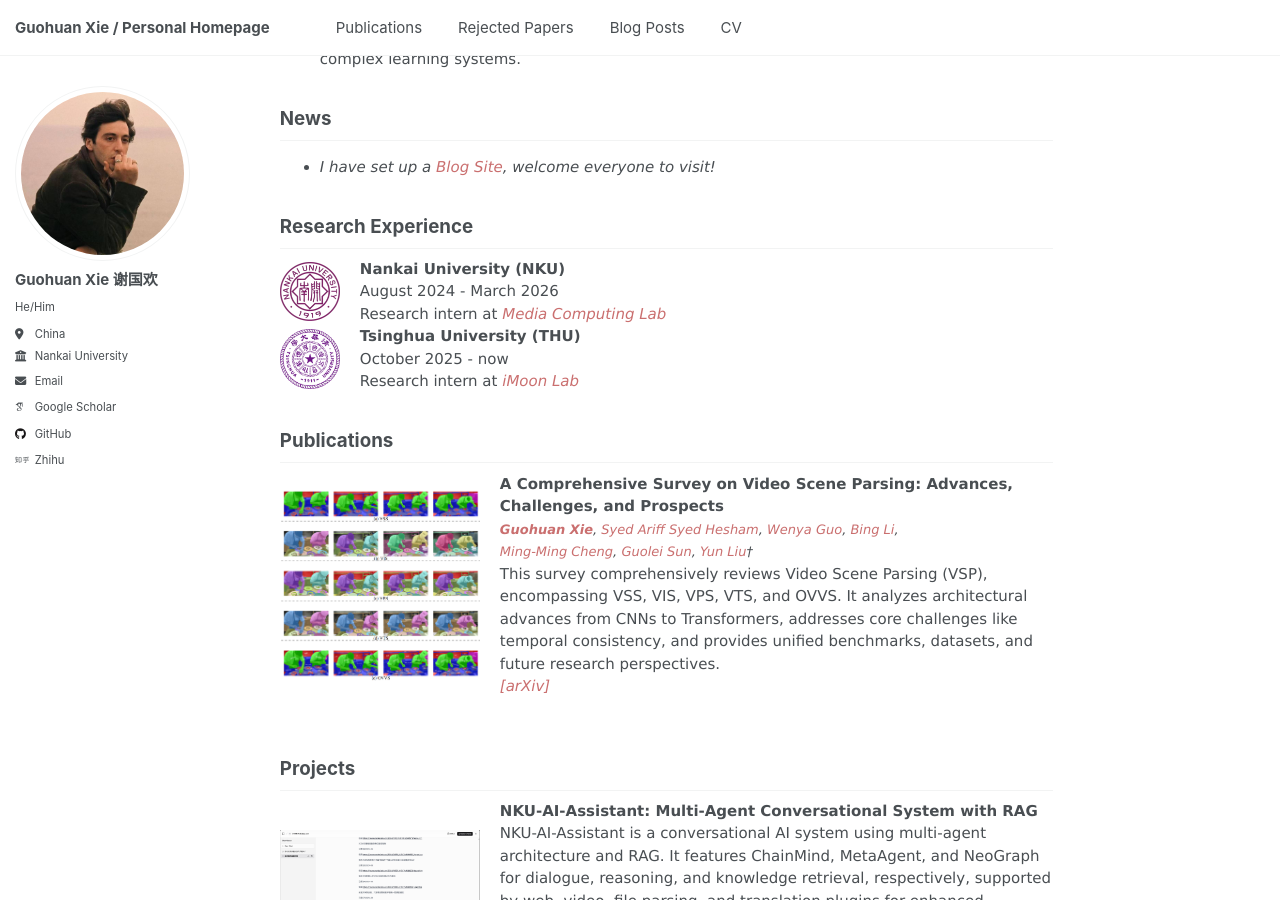
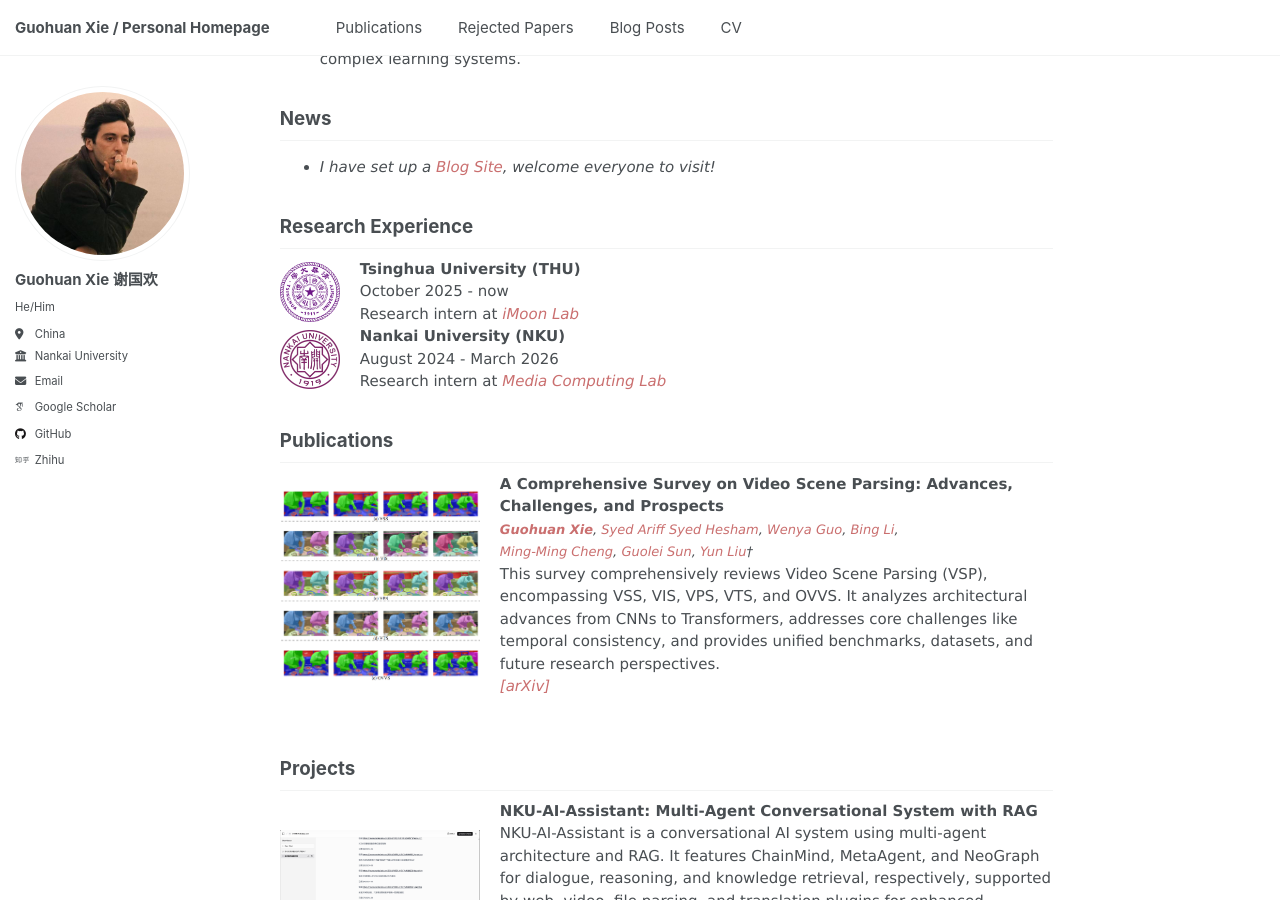
Before and after one commit to guohuan-xie/guohuan-xie.github.io, a Jekyll site: the page built from _pages/about.md, in a window 1280 px wide and 900 px high, scrolled down 519 px. Built offline with Jekyll 4.4.1, drawn with Linux system fonts in a browser that asks for light colours; some web fonts are replaced.

Commit message:
change order

```diff
--- a/_pages/about.md
+++ b/_pages/about.md
@@ -52,19 +52,19 @@
 Research Experience
 --------------
 <div style="display: flex; align-items: center;">
+    <img src="images/tsinghua.png" alt="Tsinghua logo" width="60" height="60" style="margin-right: 20px;">
+    <div>
+        <strong>Tsinghua University (THU)</strong><br>
+        October 2025 -  now<br>
+        Research intern at <a href="https://www.gaoyue.org/"><em>iMoon Lab</em></a>
+    </div>
+</div>
+<div style="display: flex; align-items: center;">
     <img src="images/nku.png" alt="Nankai logo" width="60" height="60" style="margin-right: 20px;">
     <div>
         <strong>Nankai University (NKU)</strong><br>
         August 2024 -  March 2026<br>
         Research intern at <a href="https://mmcheng.net/"><em>Media Computing Lab</em></a>
-    </div>
-</div>
-<div style="display: flex; align-items: center;">
-    <img src="images/tsinghua.png" alt="Tsinghua logo" width="60" height="60" style="margin-right: 20px;">
-    <div>
-        <strong>Tsinghua University (THU)</strong><br>
-        October 2025 -  now<br>
-        Research intern at <a href="https://www.gaoyue.org/"><em>iMoon Lab</em></a>
     </div>
 </div>
 
```
